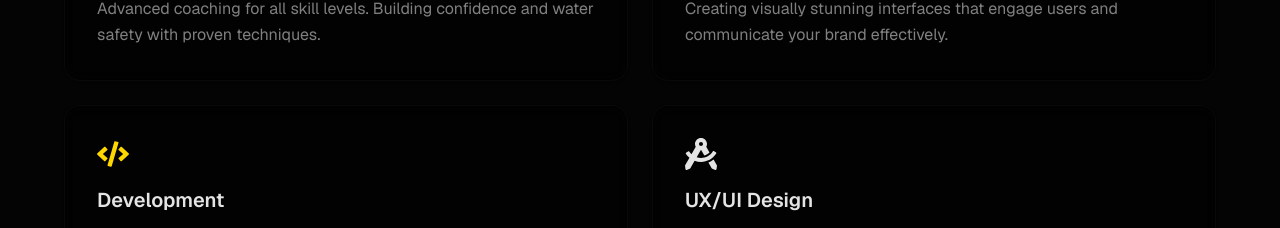
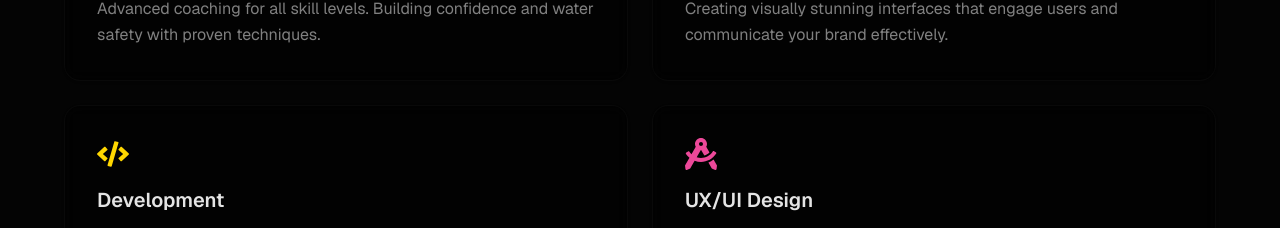
Before and after one commit to Maretyui/portfolio, a Next.js app: page / in a window 1280 px wide. Shown: the part 1220-1448 px from the top of the page. Built offline with nearby package versions, Linux system fonts and the light colour scheme.

Commit message:
Add missing .text-pink custom color class
The UX/UI Design service icon used text-pink, but globals.css only defined cyan/yellow/purple/lime of the custom palette, so that icon silently fell back to the inherited color instead of matching the other three.

```diff
--- a/app/globals.css
+++ b/app/globals.css
@@ -150,6 +150,10 @@
   color: #84cc16;
 }
 
+.text-pink {
+  color: #ec4899;
+}
+
 @keyframes scroll-fade {
   0% {
     transform: translateY(0);
```
